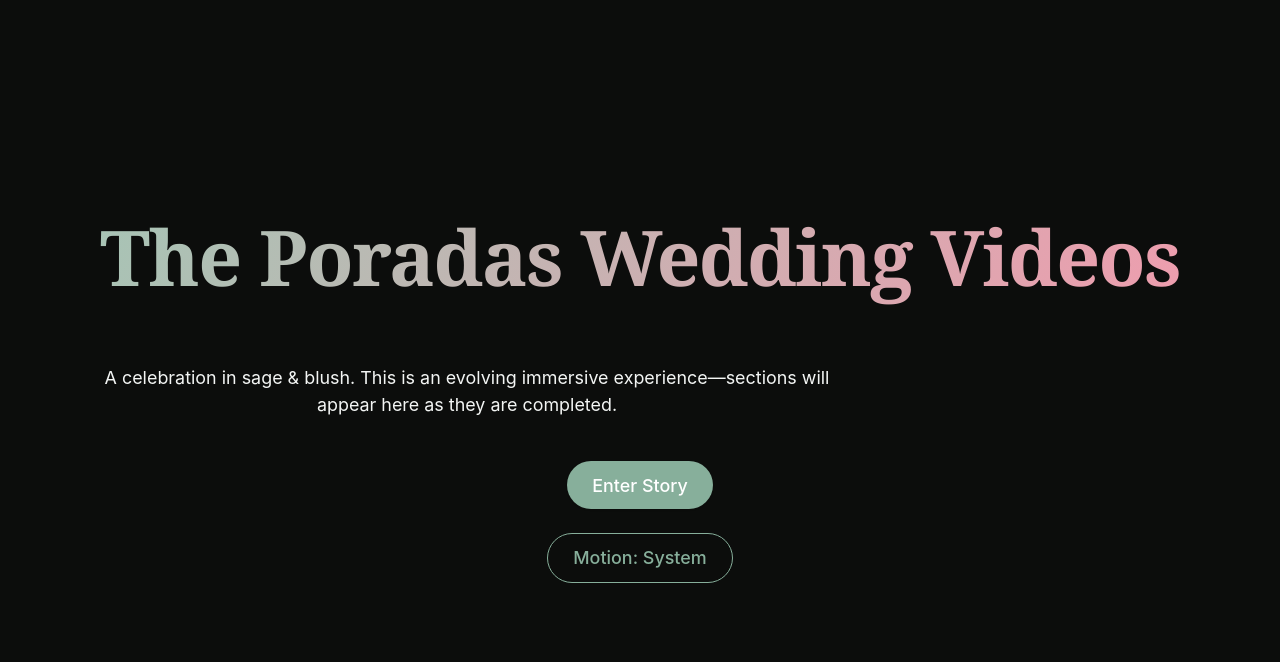
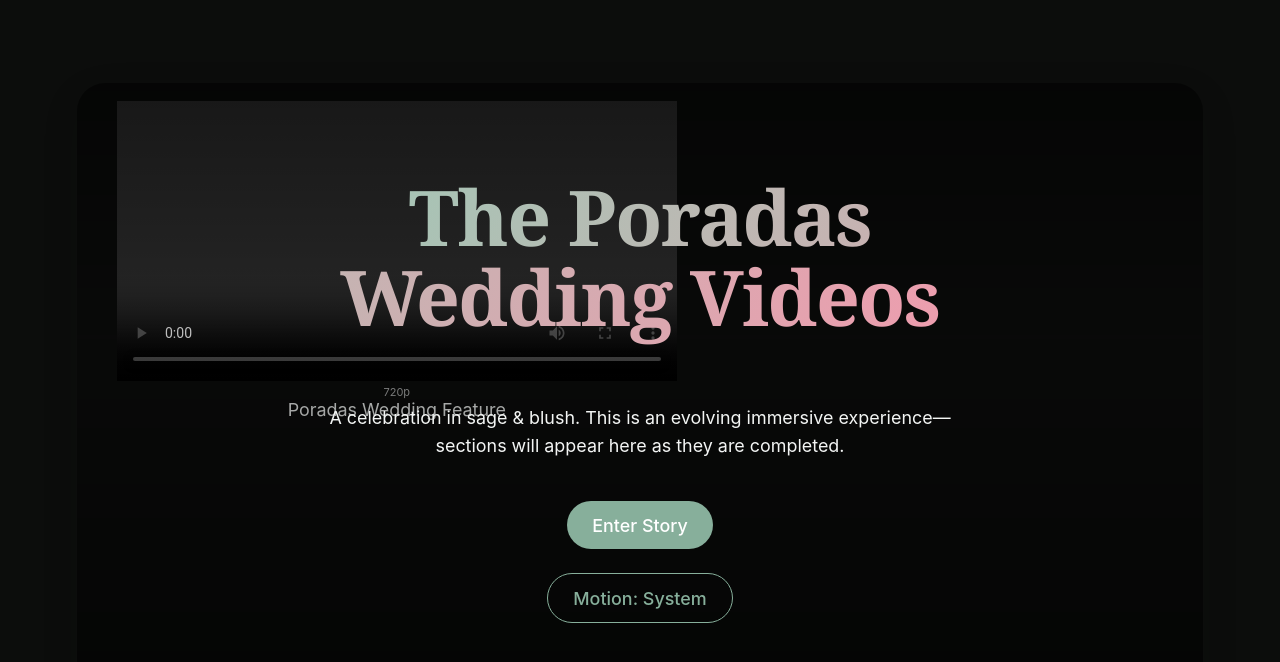
Before and after one commit to bbasketballer75/theporadas_site, a React (Vite) app: page / in a window 1280 px wide. Shown: the top 662 px of the page. Built offline with nearby package versions, Linux system fonts and the light colour scheme.

Commit message:
feat(hero): add hero adaptive video scaffold

```diff
--- a/src/App.tsx
+++ b/src/App.tsx
@@ -1,5 +1,6 @@
 import React from "react";
 
+import { HeroVideo } from "./components/HeroVideo";
 import { MotionToggle } from "./components/MotionToggle";
 import { VideoPlayer } from "./components/VideoPlayer/VideoPlayer";
 import "./designSystem.css";
@@ -8,6 +9,7 @@ export default function App() {
   return (
     <div id="appShell" role="main" tabIndex={-1}>
       <section className="snap-section hero" aria-label="Welcome">
+        <HeroVideo caption="Poradas Wedding Feature">
           <div className="stack" style={{ textAlign: "center" }}>
             <h1 className="display">
               <span className="hero-accent">The Poradas Wedding Videos</span>
@@ -23,6 +25,7 @@ export default function App() {
               <MotionToggle />
             </div>
           </div>
+        </HeroVideo>
       </section>
       <section className="snap-section" aria-label="Video Feature">
         <div className="card stack">
--- /dev/null
+++ b/src/components/HeroVideo.tsx
@@ -0,0 +1,64 @@
+import React from "react";
+
+import { LazyVideoPlayer } from "./VideoPlayer/LazyVideoPlayer";
+import { QualitySource } from "./VideoPlayer/VideoPlayer";
+
+export interface HeroVideoProps {
+  /** Primary hero video sources with quality metadata. Provide once available. */
+  qualitySources?: QualitySource[];
+  /** Fallback single src if quality ladder not yet encoded. */
+  src?: string;
+  /** Accessible caption for the video content. */
+  caption?: string;
+  /** Optional overlay content (e.g., headline) */
+  children?: React.ReactNode;
+}
+
+export function HeroVideo({
+  qualitySources,
+  src,
+  caption,
+  children,
+}: HeroVideoProps) {
+  const placeholderQuality: QualitySource[] = [
+    {
+      src: src || "/media/encoded/hero-480.mp4",
+      type: "video/mp4",
+      height: 480,
+      bitrateKbps: 1200,
+      label: "480p",
+      default: true,
+    },
+    {
+      src: "/media/encoded/hero-720.mp4",
+      type: "video/mp4",
+      height: 720,
+      bitrateKbps: 3000,
+      label: "720p",
+    },
+    {
+      src: "/media/encoded/hero-1080.mp4",
+      type: "video/mp4",
+      height: 1080,
+      bitrateKbps: 6000,
+      label: "1080p",
+    },
+  ];
+
+  const ladder =
+    qualitySources && qualitySources.length > 0
+      ? qualitySources
+      : placeholderQuality;
+
+  return (
+    <div className="hero-video-shell" aria-label={caption || "Hero video"}>
+      <LazyVideoPlayer
+        qualitySources={ladder}
+        caption={caption || "Hero Feature"}
+        placeholderLabel="Loading hero video"
+        showChapters={false}
+      />
+      <div className="hero-video-overlay">{children}</div>
+    </div>
+  );
+}
--- a/src/designSystem.css
+++ b/src/designSystem.css
@@ -280,3 +280,40 @@ button,
   );
   pointer-events: none;
 }
+
+/* Hero Video Shell */
+.hero-video-shell {
+  position: relative;
+  width: min(1600px, 100%);
+  aspect-ratio: 16 / 9;
+  display: flex;
+  align-items: center;
+  justify-content: center;
+  overflow: hidden;
+  border-radius: var(--radius-lg);
+  box-shadow: var(--shadow-lg);
+  max-height: 80vh;
+}
+.hero-video-shell video {
+  width: 100%;
+  height: 100%;
+  object-fit: cover;
+}
+.hero-video-overlay {
+  position: absolute;
+  inset: 0;
+  display: flex;
+  align-items: center;
+  justify-content: center;
+  padding: var(--space-6);
+  text-align: center;
+  background: linear-gradient(
+    to bottom,
+    rgba(0, 0, 0, 0.55),
+    rgba(0, 0, 0, 0.25) 40%,
+    rgba(0, 0, 0, 0.6)
+  );
+}
+.hero-video-overlay .stack {
+  max-width: 60ch;
+}
```
Also changed, not shown: 2 other files (tests, documents, lock files or other folders). Lines whose indentation alone changed are shown as unchanged.
